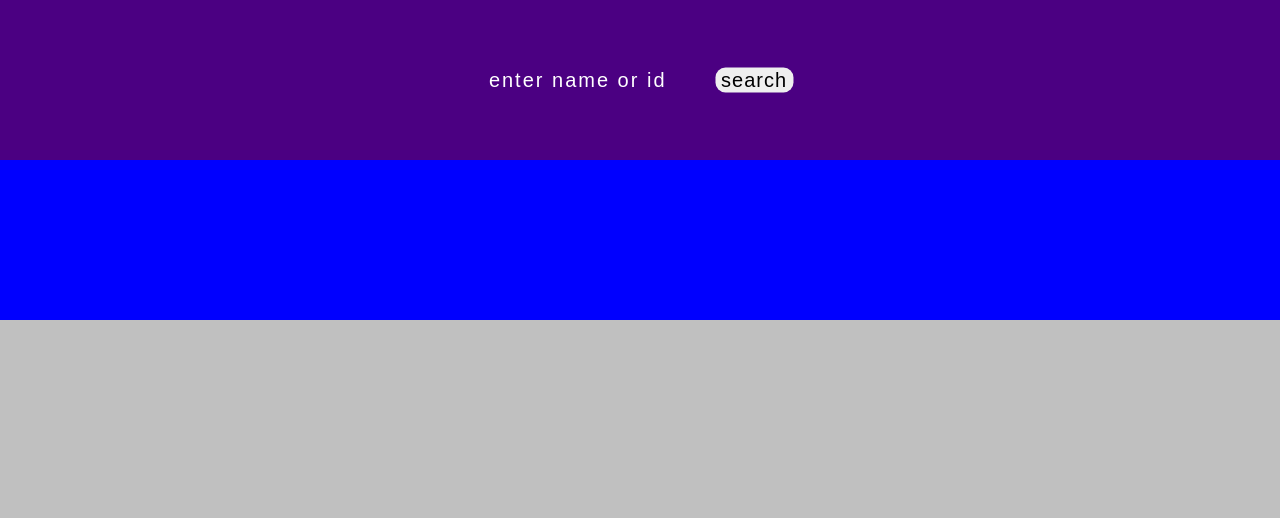
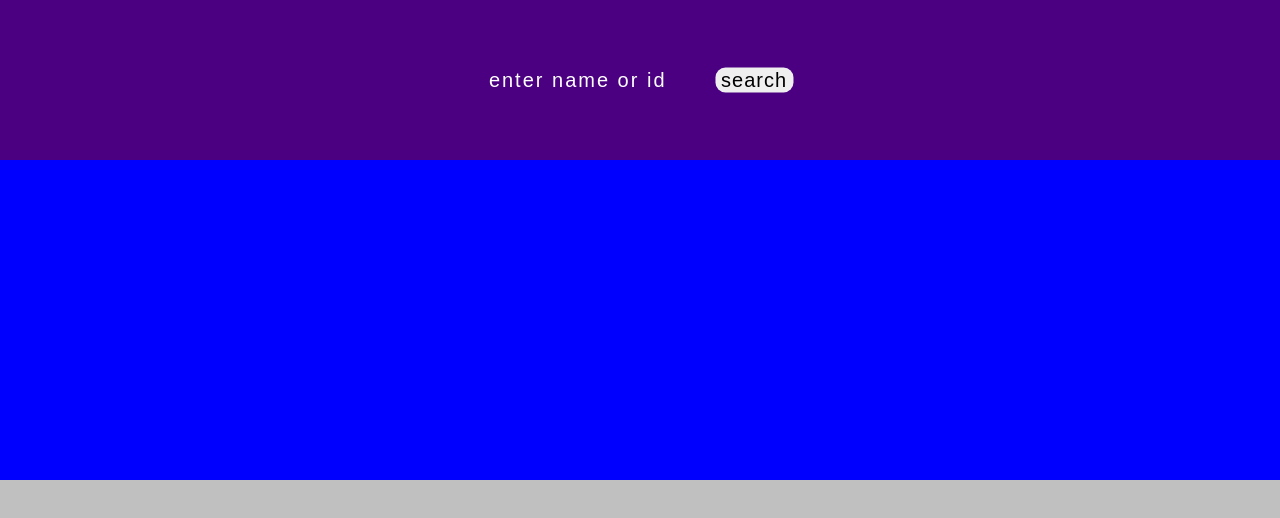
Before and after one commit to msrai92/PokemonSearch, a React app in the folder pokemon-search/: page / in a window 1280 px wide. Shown: the top 518 px of the page. Built offline with nearby package versions, Linux system fonts and the light colour scheme.

Commit message:
getting data of evos working on displaying evos and data check

```diff
--- a/pokemon-search/package.json
+++ b/pokemon-search/package.json
@@ -11,6 +11,7 @@
   "license": "ISC",
   "dependencies": {
     "react": "^16.7.0",
+    "react-bootstrap": "^0.32.4",
     "react-dom": "^16.7.0"
   },
   "devDependencies": {
--- a/pokemon-search/src/components/App.css
+++ b/pokemon-search/src/components/App.css
@@ -23,6 +23,25 @@
 
 }
 
+.image {
+  text-align: center;
+  width:  100%;
+  height: 100%;
+}
+.image:hover{
+  opacity: .7;
+}
+
+.square{
+  -webkit-transform: translate(-50%, -50%);
+  transform: translate(-50%, -50%);
+  position: absolute;
+  top: 50%;
+  left: 50%;
+  text-align: center;
+  height: 200px;
+  width: 200px;
+}
 
 .Search {
   position: relative;
--- a/pokemon-search/src/components/App.js
+++ b/pokemon-search/src/components/App.js
@@ -8,7 +8,10 @@
 class App extends Component {
   state = {
     img: undefined,
-    pokemonInfo: undefined
+    pokemonInfo: undefined,
+    currSpecies: undefined,
+    evolutions: undefined,
+    isEvolved: false
   };
   getPokemon = async e => {
     e.preventDefault();
@@ -19,13 +22,14 @@
         `http://pokeapi.co/api/v2/pokemon/${targetPoke}/`
       );
       const pokeData = await pokeCall.json();
+      console.log("found pokemon");
       console.log(pokeData);
       const p = pokeData.sprites.front_default;
       this.setState({
         img: p
       });
       if (pokeData !== undefined) {
-        this.getSpecies(targetPoke);
+        this.getSpecies(pokeData.species.name);
       }
     } catch (err) {
       console.log("error occurred");
@@ -35,9 +39,18 @@
   getSpecies = async id => {
     const pokeCall = await fetch(`http://pokeapi.co/api/v2/pokemon-species/${id}`);
     const pokeData = await pokeCall.json();
+    console.log("species data");
     console.log(pokeData);
+    const name = id;
+    this.setState({
+      currSpecies: name
+    });
+    if(pokeData.evolves_from_species===null){
+      console.log("this is base species");
+
+    }
     const evolutionURL = pokeData.evolution_chain.url;
-    console.log(pokeData.evolution_chain.url);
+    //console.log(pokeData.evolution_chain.url);
     if (pokeData !== undefined) {
       this.getEvolutions(evolutionURL);
     }
@@ -47,21 +60,74 @@
     const pokeCall = await fetch(
       `${id}`
     );
+
+
     const pokeData = await pokeCall.json();
+    console.log("evolution data");
     console.log(pokeData);
+    let allEVO = [];
+    allEVO.push(pokeData.chain.species);
+    let chain = pokeData.chain.evolves_to;
+    if(chain.length!==1){
+      console.log("for loop");
+      for(let i=0; i<chain.length; i++){
+        allEVO.push(chain[i].species);
+      }
+    }else{
+      allEVO.push(chain[0].species);
+    }
+
+
+    while(chain[0].evolves_to.length!==0){
+      chain = chain[0].evolves_to;
+
+      allEVO.push(chain[0].species);
+    }
+    console.log(allEVO);
+    this.setState({
+      evolutions: allEVO,
+      isEvolved: true
+    });
+    /*const baseEvo = pokeData.species
+    const chain = pokeData.chain.evolves_to;
+    while(chain.evolves_to.length!==0){
+      console.log("getting next evo");
+      chain = chain.evolves_to[0].evolves_to;
+
+    } */
+
+    //console.log(pokeData.chain.species);
+    //console.log(pokeData.chain.evolves_to[0].species);
+   //if(pokeData.chain.evolves_to[0].evolves_to.length===0){
+    //  console.log("no evo");
+    //}
+    //this.pokemonEVOS();
   };
 
+  pokemonEVOS(){
+    const data = this.state.evolutions;
+    console.log(data);
+
+    const pokemon = [];
+    for(let i=0; i<data.length; i++){
+      console.log(data[i].name);
+      pokemon.push(<Pokemon pokeName={data[i].name} pokeSpeciesURL={data[i].url} />)
+    }
+    return pokemon;
+  }
   componentDidMount() {
     //this.getPokemon();
     //this.getSpecies();
     //this.getEvolutions();
   }
-
+  //<Pokemon pokeImg={this.state.img} />
   render() {
     return (
       <div className={AppStyles.Main}>
         <Search getPokemon={this.getPokemon} />
         <Pokemon pokeImg={this.state.img} />
+        {this.isEvolved &&(this.pokemonEVOS())}
+        <Pokemon pokeImg={this.state.img}/>
       </div>
     );
   }
--- a/pokemon-search/src/components/Pokemon.jsx
+++ b/pokemon-search/src/components/Pokemon.jsx
@@ -1,14 +1,27 @@
 import React, { Component } from "react";
-import AppStyles from './App.css';
+import AppStyles from "./App.css";
+
 class Pokemon extends Component {
   state = {};
+
+  handleClick() {
+    console.log("clicked");
+  }
+
   render() {
-    return(
-    <div className={AppStyles.Pokemon}>
-    {this.props.pokeImg && (
-    <img src={this.props.pokeImg} />
-    )}
-    </div>
+    return (
+      <div className={AppStyles.Pokemon}>
+        <div className={AppStyles.square}>
+          {this.props.pokeImg && (
+            <img
+              onClick={this.handleClick}
+              src={this.props.pokeImg}
+              className={AppStyles.image}
+            />
+          )}
+          {this.props.pokeName && (<h1>hello</h1>)}
+        </div>
+      </div>
     );
   }
 }
--- a/pokemon-search/src/components/Search.jsx
+++ b/pokemon-search/src/components/Search.jsx
@@ -1,12 +1,10 @@
-import React, { Component } from "react";
+import React from 'react';
 import AppStyles from "./App.css";
 
-class Search extends Component {
-  state = {};
-  render() {
+function Search(props){
   return (
     <div className={AppStyles.Search}>
-        <form onSubmit={this.props.getPokemon} className={AppStyles.InputField} >
+      <form onSubmit={props.getPokemon} className={AppStyles.InputField} >
         <input
           type="text"
           name="pokemonName"
@@ -16,7 +14,6 @@
       </form>
     </div>
   );
-  }
-}
+};
 
 export default Search;
```
Also changed, not shown: 1 other file (tests, documents, lock files or other folders). Lines whose indentation alone changed are shown as unchanged.
